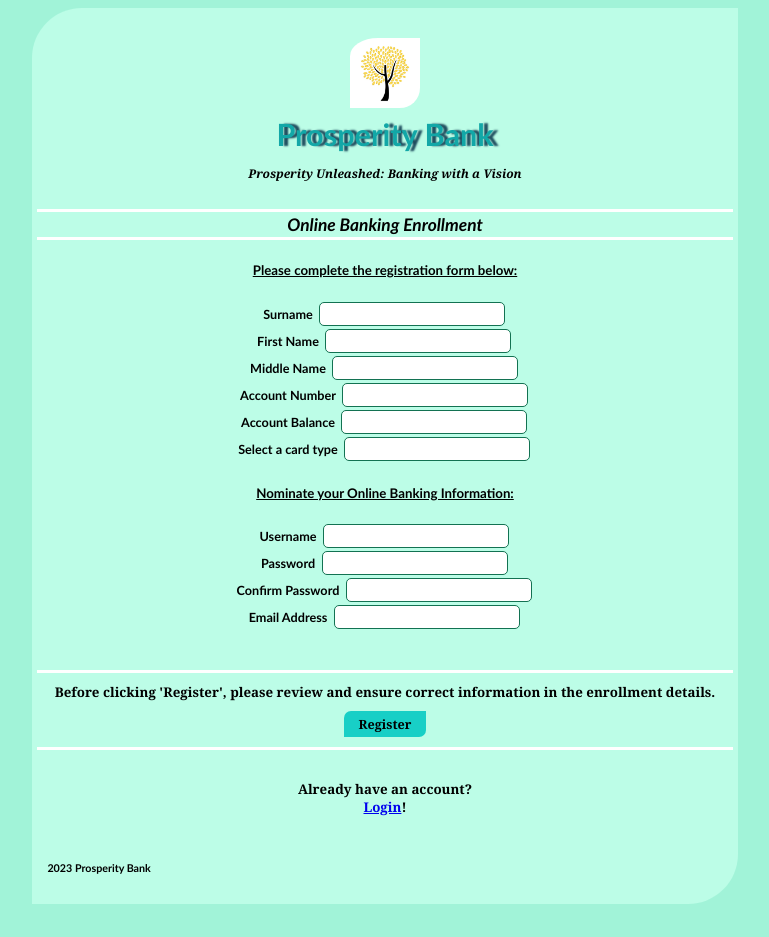
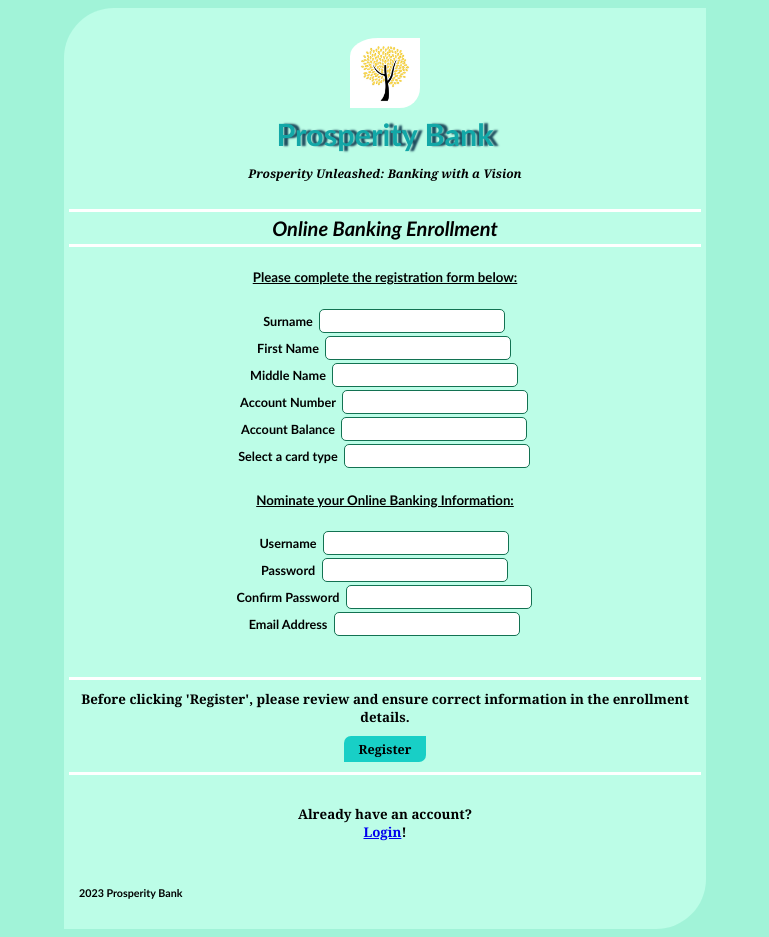
Before and after one commit to seenjey07/Prosperity-Bank, a React (Vite) app: page /signup in a window 1280 px wide. Shown: the whole page, without its empty margins (255-1024 px from the left). Before the commit the page ends 912 px from the top, so only its background shows below. Built offline with nearby package versions, Linux system fonts and the light colour scheme.

Commit message:
Setting-up registration to accept multiple accounts. Components are functioning as how they should. Still working on Dashboard Interface.

```diff
--- a/src/App.css
+++ b/src/App.css
@@ -1,14 +1,17 @@
 body {
   background-color:  rgb(161, 243, 216);
+  display: flex;
+  justify-content: center;
+  align-items: center;
 }
 
 #root {
   background-color:  rgb(188, 253, 231);
   border-radius: 50px 0 50px 0;
   text-align: center;
-  width: 55%;
+  width: 50%;
   height: fit-content;
-  margin: auto;
+  margin: 0;
   padding: 20px 5px 5px 5px;
   font-family: 'Trebuchet MS';
 }
@@ -160,11 +163,11 @@ li {
 
 /*For the SignUp Page*/
 .onlineBankEnrollment {
-  font-size: 13pt;
+  font-size: 15pt;
   font-style: italic;
   font-weight: bold;
   margin: 0;
-  padding: 2px;
+  padding: 4px;
   border-top: 3px solid white;
   border-bottom: 3px solid white;
 }
--- a/src/App.jsx
+++ b/src/App.jsx
@@ -8,15 +8,15 @@ import './App.css';
 
 function App() {
   const [loggedInUser, setLoggedInUser] = useState(null);
+  const [registeredUsers, setRegisteredUsers] = useState([]);
 
   useEffect(() => {
-    const registeredUser = localStorage.getItem('savedUserInfo');
+    const savedUsers = localStorage.getItem('savedUsers');
 
-    if (registeredUser) {
-      const parseSavedUserInfo = JSON.parse(registeredUser);
-      setLoggedInUser(parseSavedUserInfo);
+    if (savedUsers) {
+      setRegisteredUsers(JSON.parse(savedUsers));
     }
-  }, []); //not sure dito kung lalagyan pa ba kasi gumagana na eh
+  }, []);
 
   return (
     <Router>
@@ -30,7 +30,7 @@ function App() {
           <Routes>
             <Route path='/' element={<WelcomePage />} />
             <Route path='/login' element={<LoginPage setLoggedInUser={setLoggedInUser} />} />
-            <Route path='/signup' element={<SignUpPage />} />
+            <Route path='/signup' element={<SignUpPage registeredUsers={registeredUsers}/>} />
             <Route path='/dashboard' element={<Dashboard user={loggedInUser} />} />
           </Routes>
         </main>
--- a/src/components/Dashboard.jsx
+++ b/src/components/Dashboard.jsx
@@ -3,7 +3,7 @@ import { Link } from 'react-router-dom';
 // import ExpensesTable from './ExpensesTable';
 
 const Dashboard = (props) => {
-	const { user, accountBalance, accountNumber, cardType } = props;
+	const { user } = props;
 // const data = [
 // 	{ name: 'Expense Name', cost: cost, actions: ''}
 // ]
--- a/src/components/LoginPage.jsx
+++ b/src/components/LoginPage.jsx
@@ -15,16 +15,17 @@ const LoginPage = (props) => {
 	const handleLogin = (e) => {
 		e.preventDefault();
 
-		const savedUserInfo = JSON.parse(localStorage.getItem('registeredUser'));
+		const savedUsers = JSON.parse(localStorage.getItem('savedUsers'));
 
-		if (savedUserInfo && username === savedUserInfo.username && password === savedUserInfo.password) {
+		if (savedUsers && savedUsers.some(user => user.username === username && user.password === password)) {
 			setError(null);
-				setLoggedInUser(savedUserInfo);
-				navigate('/dashboard');
+			const loggedInUser = savedUsers.find(user => user.username === username);
+			props.setLoggedInUser(loggedInUser);
+			navigate('/dashboard');
 		} else {
 				setUsername('');
 				setPassword('');
-				setError('Invalid username or password.\nPlease try again.');
+				setError('Invalid username or password. Please try again.');
 		}
 	};
 
--- a/src/components/SignUpPage.jsx
+++ b/src/components/SignUpPage.jsx
@@ -30,6 +30,22 @@ const SignUpPage = () => {
 	const handleRegisterButton = (e) => {
 		e.preventDefault();
 
+		if (
+			surname.trim() === '' ||
+			firstName.trim() === '' ||
+			middleName.trim() === '' ||
+			accountNumber.trim() === '' ||
+			accountBalance.trim() === '' ||
+			cardType.trim() === '' ||
+			username.trim() === '' ||
+			password.trim() === '' ||
+			confirmPassword.trim() === '' ||
+			email.trim() === ''
+		) {
+			setError('Please fill out all the blank fields.')
+			return;
+		}
+
 		if (password !== confirmPassword) {
 			setPassword('');
 			setConfirmPassword('');
@@ -37,7 +53,7 @@ const SignUpPage = () => {
 			return;
 		}
 
-		const registeredUser = {
+		const newUser = {
 			surname,
 			firstName,
 			middleName,
@@ -49,10 +65,13 @@ const SignUpPage = () => {
 			email,
 		};
 
-		localStorage.setItem('registeredUser', JSON.stringify(registeredUser));
+		const savedUsers = JSON.parse(localStorage.getItem('savedUsers')) || [];
+		const updatedUsers = [...savedUsers, newUser];
+
+		localStorage.setItem('savedUsers', JSON.stringify(updatedUsers));
 		setError('');
+		alert('Account succesfully created.');
 		navigate('/login');
-
 	};
 
 	return (
@@ -188,8 +207,8 @@ const SignUpPage = () => {
 					<h5 className="beforeSubmitText">Before clicking 'Register', please review and ensure correct information in the enrollment details. <br />
 						<button className="registerButton" type="submit" onClick={handleRegisterButton}>Register</button>
 					</h5>
+				</form>
 
-				</form>
 					<h6 className="haveAccount">Already have an account? <br /> <Link to="/login">Login</Link>!</h6>
 		</div>
 	);
```
